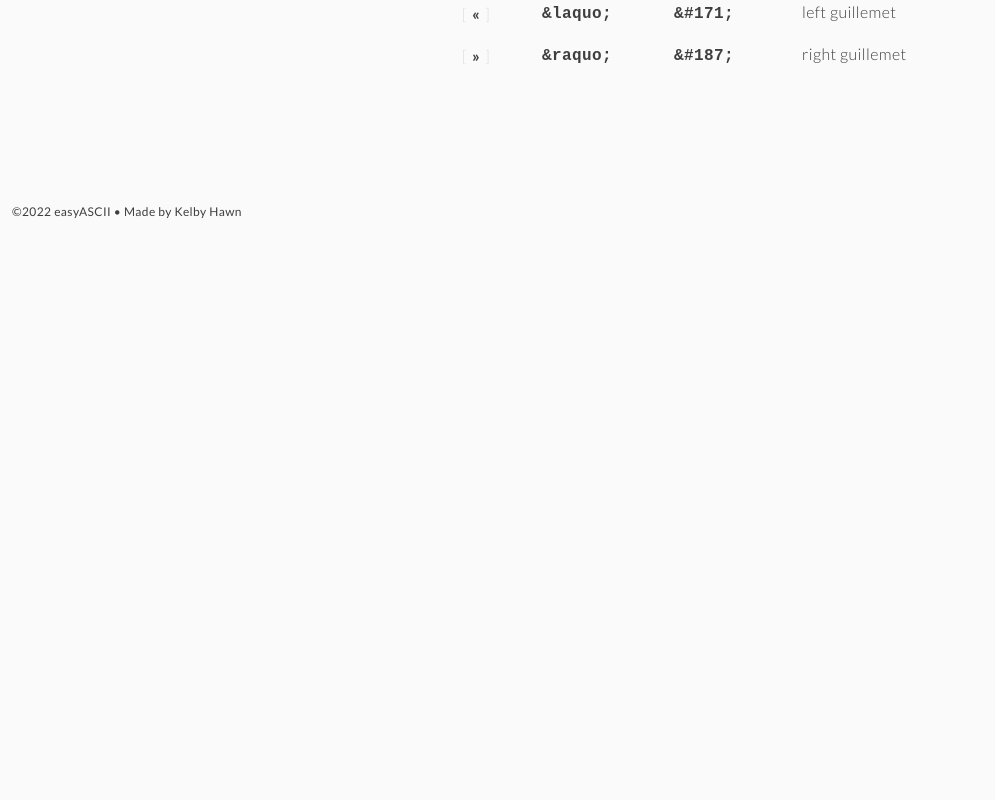
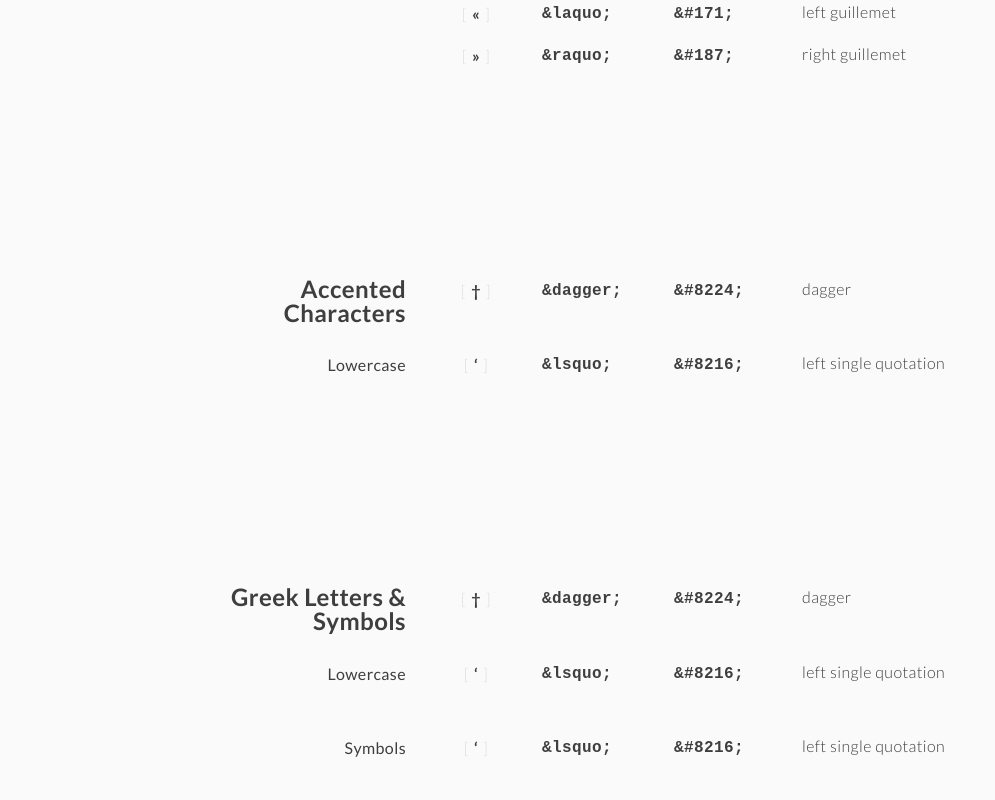
Before and after one commit to kelbyhawn/easy-ascii, a React (Create React App) app: page / in a window 1280 px wide. Shown: the part 2120-2920 px from the top of the page, without its empty margins (0-995 px from the left). Before the commit the page ends 2352 px from the top, so only its background shows below. Built offline with nearby package versions, Linux system fonts and the light colour scheme.

Commit message:
fix key bug

```diff
--- a/src/Main.js
+++ b/src/Main.js
@@ -41,13 +41,11 @@ export default function Main() {
       {/* Sections */}
       <Popular />
       <Punctuation />
-      {/*
       <Accent />
       <Greek />
       <Math />
       <Arrows />
       <Fun />
-      */}
     </>
   )
 }
--- a/src/components/List.js
+++ b/src/components/List.js
@@ -4,7 +4,7 @@ export default function List(props) {
   return (
     <>
       <ul className="symbol">
-        {category.map(item => (<>
+        {category.map(item => (
           <li
             key={item.symbol}
             className="copyable"
@@ -12,11 +12,11 @@ export default function List(props) {
           >
             <code>{item.symbol}</code>
           </li>
-        </>))}
+        ))}
       </ul>
 
       <ul className="word">
-        {category.map(item => (<>
+        {category.map(item => (
           <li
             key={item.id}
             className={item.word !== "-" ? "copyable" : "disabled"}
@@ -24,11 +24,11 @@ export default function List(props) {
           >
             <code>{item.word}</code>
           </li>
-        </>))}
+        ))}
       </ul>
 
       <ul className="number">
-        {category.map(item => (<>
+        {category.map(item => (
           <li
             key={item.number}
             className="copyable"
@@ -36,13 +36,13 @@ export default function List(props) {
           >
             <code>{item.number}</code>
           </li>
-        </>))}
+        ))}
       </ul>
 
       <ul className="name">
-        {category.map(item => (<>
+        {category.map(item => (
           <li key={item.name}>{item.name}</li>
-        </>))}
+        ))}
       </ul>
     </>
   )
```
